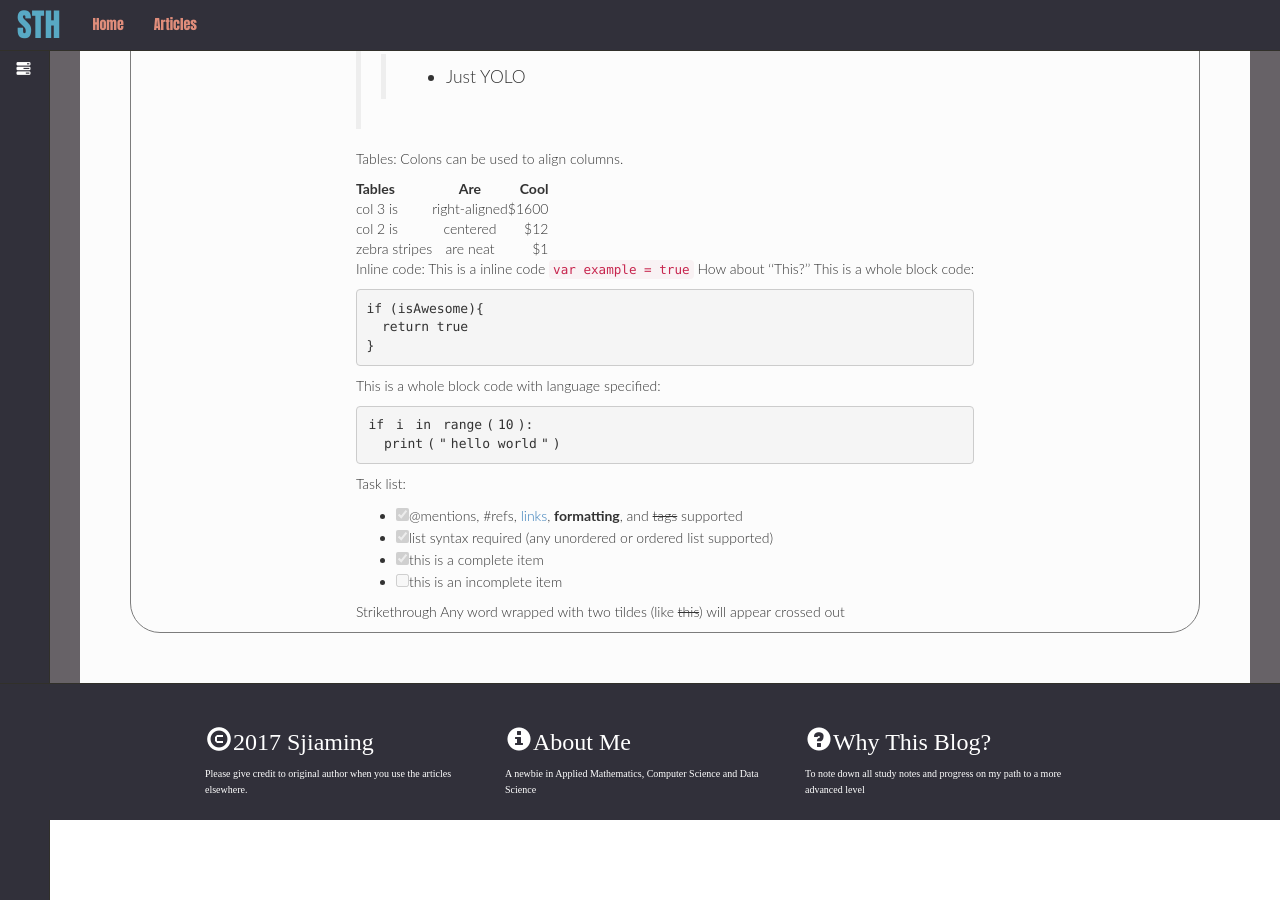
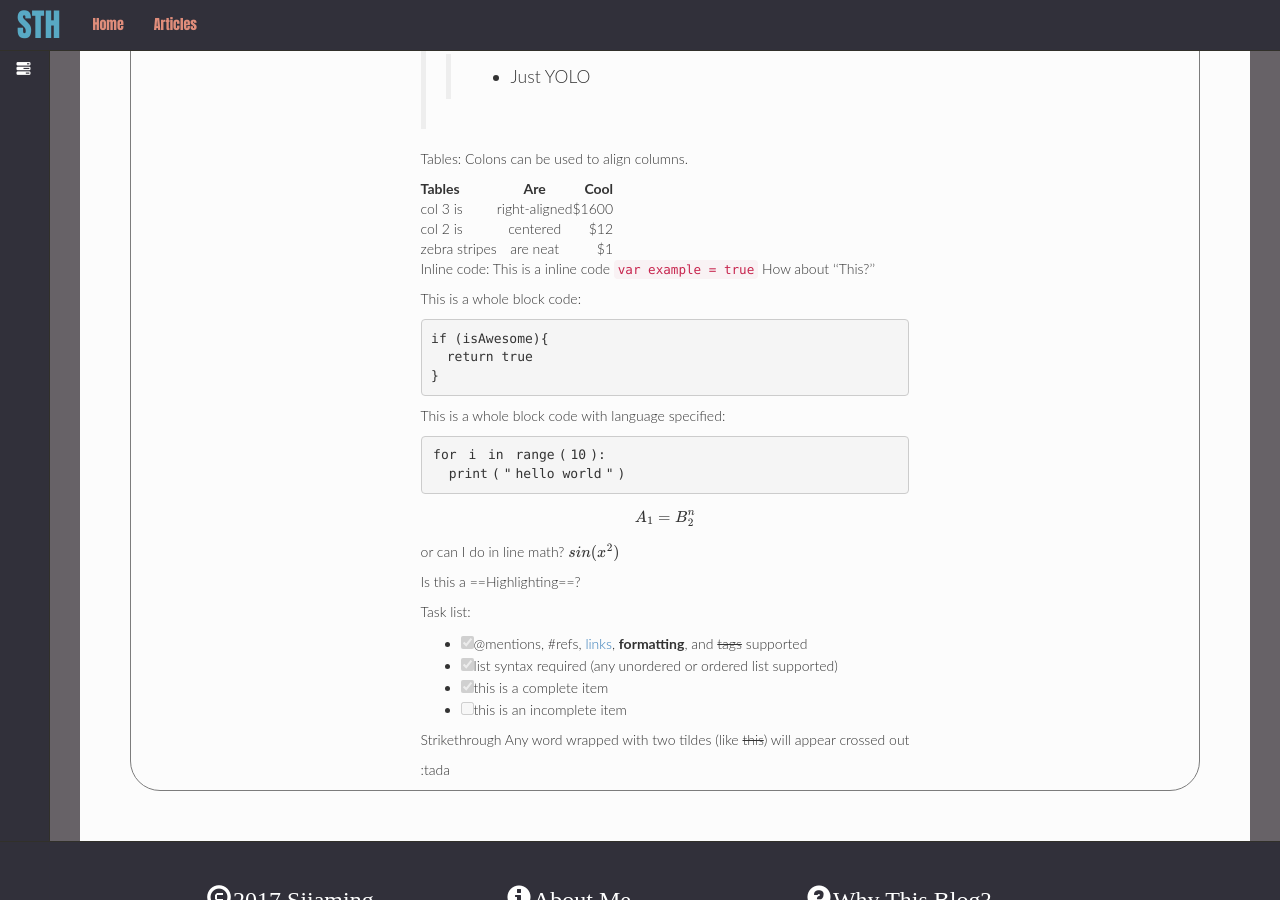
Before and after one commit to sjiaming/BlogSth, a Jekyll site: the page built from _posts/Tool/2017-10-25-Github-shortcuts.md, in a window 1280 px wide and 900 px high, scrolled down 1149 px. Built offline with Jekyll 4.4.1, drawn with Linux system fonts in a browser that asks for light colours; nearby versions of some CDN libraries; formulas are drawn with MathJax 3.

Commit message:
mathjac plugin

````diff
--- a/_layouts/default.html
+++ b/_layouts/default.html
@@ -45,5 +45,10 @@
     $("#wrapper").toggleClass("menuDisplayed");
   });
 </script>
+
+<!--Mathjax-->
+<script type="text/javascript"
+    src="http://cdn.mathjax.org/mathjax/latest/MathJax.js?config=TeX-AMS-MML_HTMLorMML">
+</script>
 </body>
 </html>
--- a/_posts/Tool/2017-10-25-Github-shortcuts.md
+++ b/_posts/Tool/2017-10-25-Github-shortcuts.md
@@ -60,6 +60,7 @@
 Inline code:
 This is a inline code `var example = true`
 How about ''This?''
+
 This is a whole block code:
 ```
 if (isAwesome){
@@ -70,9 +71,15 @@
 This is a whole block code with language specified:
 
 ```python
-if i in range(10):
+for i in range(10):
   print("hello world")
 ```
+
+$$ A_{1} = B_{2}^{n} $$
+
+or can I do in line math? \\( sin(x^2) \\)
+
+Is this a ==Highlighting==?
 
 Task list:
 
@@ -84,3 +91,5 @@
 
 Strikethrough
 Any word wrapped with two tildes (like ~~this~~) will appear crossed out
+
+:tada
````
